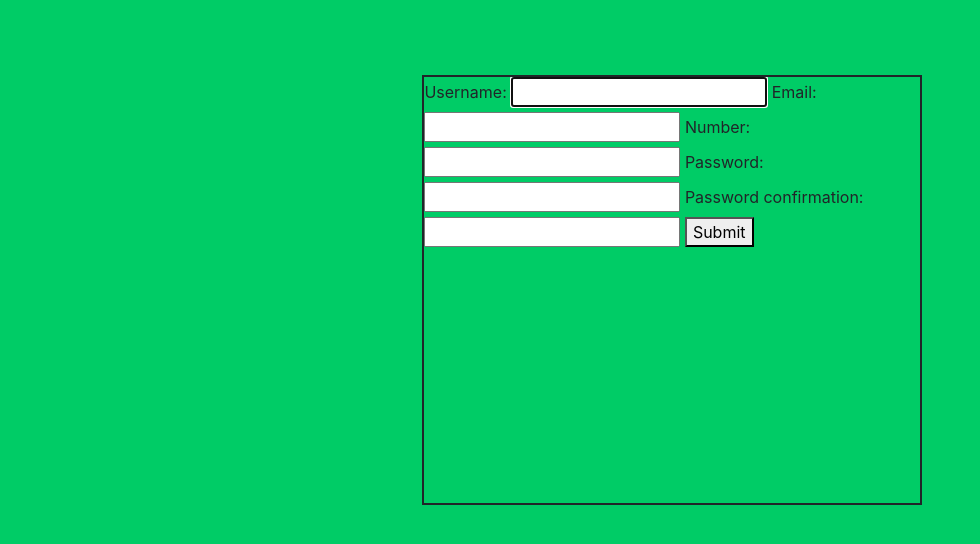
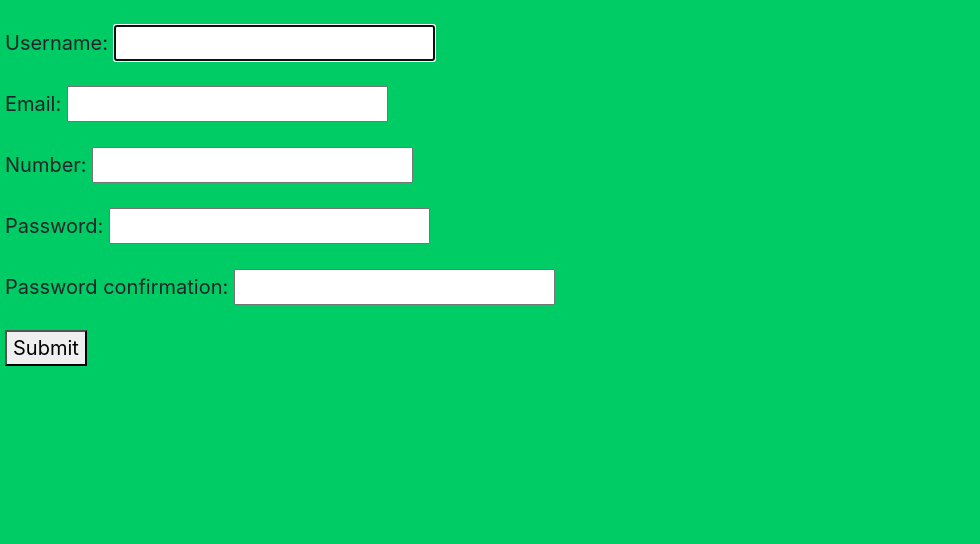
Before and after one commit to Galaxyexe/Babylon, a Django app: page /register/ in a window 1280 px wide. Shown: the part 85-629 px from the top of the page, without its empty margins (0-980 px from the left). Run offline with Django 3.2, Linux system fonts and the light colour scheme; some libraries are stand-ins or nearby versions.

Commit message:
Register popup finished

```diff
--- a/Babylon/general/templates/general/base.html
+++ b/Babylon/general/templates/general/base.html
@@ -47,6 +47,13 @@
   <!-- <div>
     <img src="{% static 'images/black-stripe-torn.png' %}" width="" height="" top="10px" left="120px">
   </div> -->
-  <div id="target"/>
+
+  <div id="registerPopup">
+    <div id="opaque"></div>
+    <div id="target"></div>
+    <button type="button" onClick="Popup('registerPopup')"class="popupX" aria-label="Close">X</button>
+
+
+  </div>
 
 </body>
--- a/Babylon/static/css/stylesheet.css
+++ b/Babylon/static/css/stylesheet.css
@@ -177,13 +177,6 @@
   top: -72px;
   width: 500px;
   height: 370px;
-  position: relative;
-  z-index: 1000;
-}
-.popupX {
-  color: #fff;
-  margin-top: -70px;
-  margin-right: 250px;
   position: relative;
   z-index: 1000;
 }
--- a/Babylon/static/css/users.css
+++ b/Babylon/static/css/users.css
@@ -1,14 +1,19 @@
-.registerPopup {
-  /*visibility: hidden;*/
+.register {
+  z-index: 100000;
+  background: #00cc66;
+  font-size:20px;
+  padding: 5px;
+
+}
+#registerPopup {
+  visibility: hidden;
   overflow: hidden;
   top: calc(20%);
-  left: calc(33%);
-  width: 500px;
-  height: 430px;
+  left: calc(40%);
   position: fixed;
-  background: #00cc66;
   border-style: solid;
   border-width: 2px;
+
 }
 #opaque {
   position: fixed;
@@ -16,8 +21,28 @@
   left: 0px;
   width: 100%;
   height: 100%;
-  z-index: 50;
+  z-index: 10000;
   background-color: black;
   filter: alpha(opacity=30);
   opacity: 0.3;
 }
+.popupX {
+  color: #fff;
+  background-color: #000;
+  width: 100%;
+  border-width:0px;
+  position: relative;
+  z-index: 1000000;
+}
+#target{
+
+  position: relative;
+  z-index:100000;
+}
+br { /* may not have cross browser support */
+  display: block;
+  padding-top: 20px;
+  content: "";
+
+
+}
--- a/Babylon/static/js/sign-up.js
+++ b/Babylon/static/js/sign-up.js
@@ -1,19 +1,19 @@
 // When the user clicks on <div>, open the popup
 function Popup(className) {
-  var popup = document.getElementsByClassName(className);
+  var popup = document.getElementById(className);
   console.log(popup);
   //popup.classList.toggle("show");
-  if (popup[0].style.visibility == "visible") {
-    popup[0].style.visibility = "hidden";
+  if (popup.style.visibility == "visible") {
+    popup.style.visibility = "hidden";
   } else {
-    popup[0].style.visibility = "visible";
+    popup.style.visibility = "visible";
   }
   //if (popup[0].getAttribute("visibility"))
   //popup[0].setAttribute("style", "visibility: visible"); //hidden
 }
 $(document).ready(function(e){
   $("#register_press").click(function(e){
-    console.log("A")
+    Popup("registerPopup")
     e.preventDefault();
          $.ajax({
              url: $(this).attr('action'),
--- a/Babylon/users/templates/users/register.html
+++ b/Babylon/users/templates/users/register.html
@@ -1,8 +1,9 @@
 {% extends request.is_ajax|yesno:"users/useless.html,general/realnavbar.html" %} {% block content %}
-<div class = "registerPopup">
+<div class = "register">
 <form method="post">
 {% csrf_token %}
 {% for field in form %}
+    <br/>
     <th>{{field.label_tag}}</th>
     <td>
     {{field}}
@@ -22,6 +23,7 @@
         </div>
     {% endfor %}
 {% endif %}
+<br/>
 <button type="submit">Submit</button>
 </form>
 </div>
```
